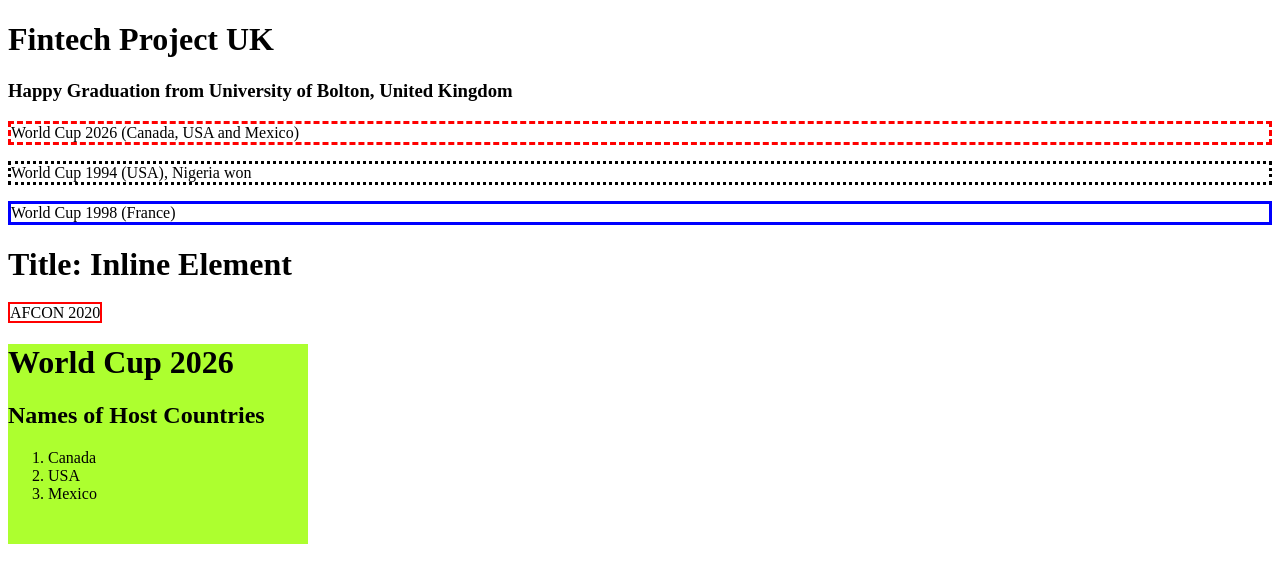
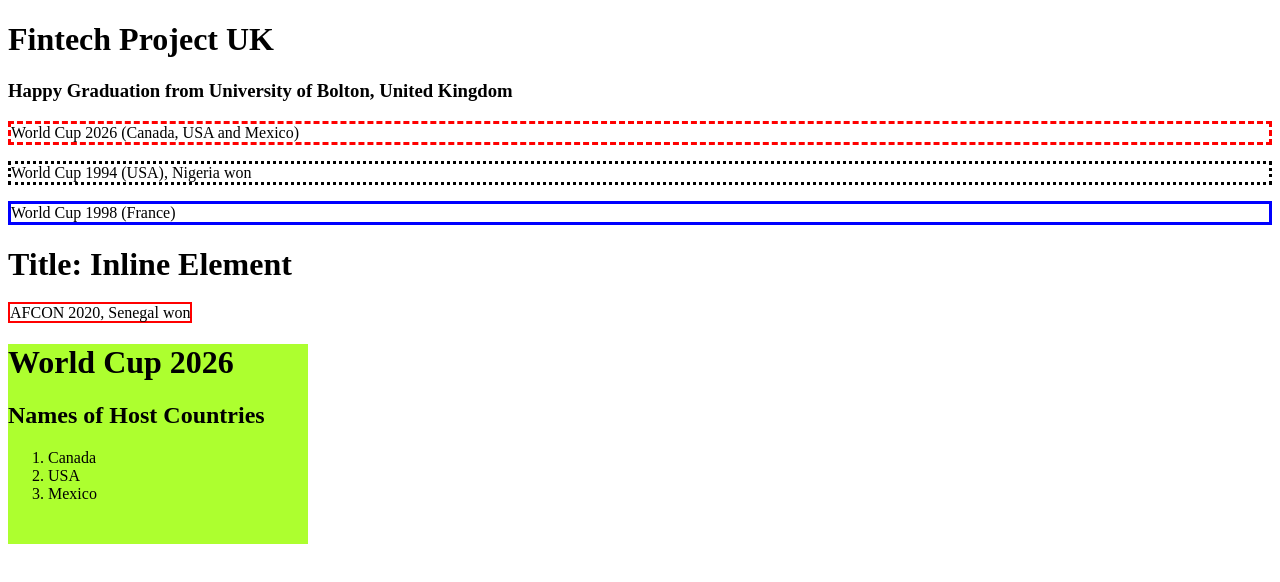
Before and after one commit to daradamidemi3/Fintech_Project, a plain HTML site: page fintech_proj/index.html in a window 1280 px wide. Drawn offline with Linux system fonts and the light colour scheme.

Commit message:
fintech version 3.0

```diff
--- a/fintech_proj/index.html
+++ b/fintech_proj/index.html
@@ -13,7 +13,7 @@
      <p style="border: 3px solid blue;"> World Cup 1998 (France)</p>
 
      <h1>Title: Inline Element</h1>
-     <span style="border: 2px solid red;">AFCON 2020</span> <br>
+     <span style="border: 2px solid red;">AFCON 2020, Senegal won</span> <br>
 
      <div style="background: greenyellow; width: 300px; height: 200px;">
         <h1>World Cup 2026</h1>
```
